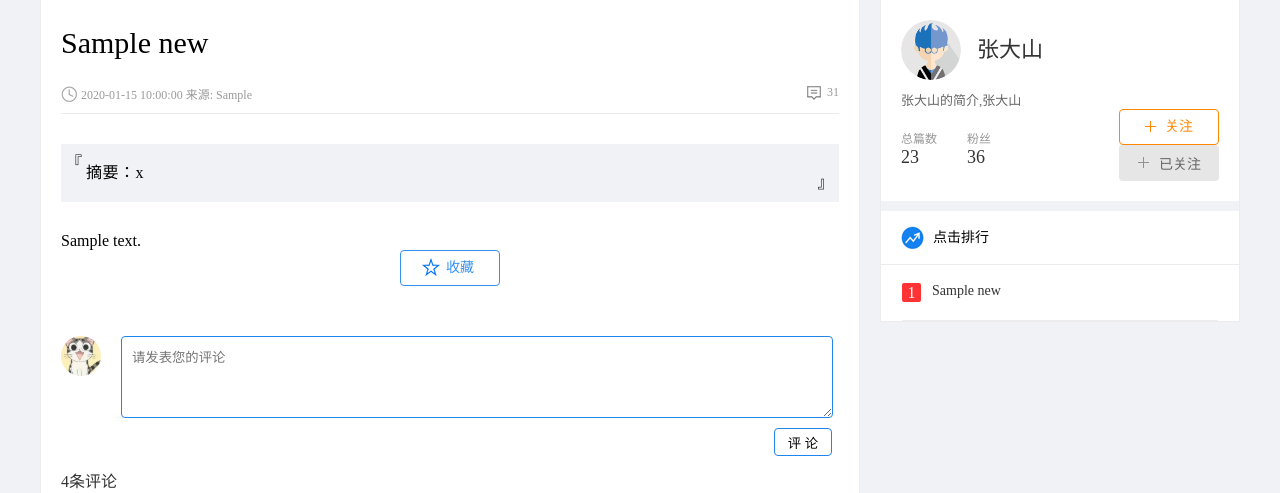
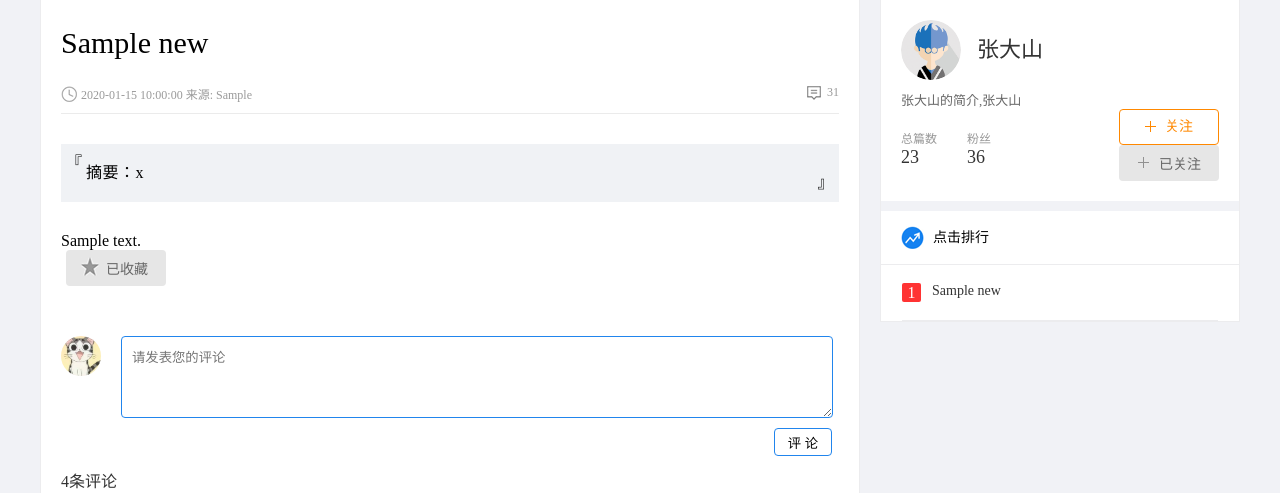
Before and after one commit to aGVsZWk/news, a Flask app: page /news/1 in a window 1280 px wide. Shown: the part 81-574 px from the top of the page. Run offline with Flask 2, Linux system fonts and the light colour scheme; the visitor is signed in with stand-in values (Sample User, id 1); tables that the repository leaves empty hold one stand-in row (values such as "Sample post"); parts of the project's set-up code (start-up, migrations or seed data) failed here and were passed over; some libraries are stand-ins or nearby versions.

Commit message:
收藏&取消收藏按钮显示

```diff
--- a/info/modules/news/views.py
+++ b/info/modules/news/views.py
@@ -53,12 +53,18 @@
     #     except Exception as e:
     #         current_app.logger.error(e)
 
+    # 2.3 判断用户是否收藏了该新闻
+    is_collected = False
+    if g.user and news in g.user.collection_news:
+        is_collected = True
+
 
     # 3.携带新闻数据，到模板界面那显示
     data = {
         "news":news.to_dict(),
         "click_news_list":click_news_list,
-        "user_info":g.user.to_dict() if g.user else ""
+        "user_info":g.user.to_dict() if g.user else "",
+        "is_collected":is_collected
     }
 
 
--- a/info/static/news/css/main.css
+++ b/info/static/news/css/main.css
@@ -618,7 +618,7 @@
     color:#3791ef;
     border-radius:4px;
     font-size:14px;
-    margin:0px 5px;
+    /*margin:0px 5px;*/
     background:url(../images/collect_icons.png) 21px 7px no-repeat;
     overflow:hidden;
 }
--- a/info/templates/news/detail.html
+++ b/info/templates/news/detail.html
@@ -34,8 +34,8 @@
 
         {{ data.news.content | safe }}
 
-    <a href="javascript:;" class="collection block-center" data-newid="" >收藏</a>
-    <a href="javascript:;" class="collected block-center" data-newid="" style="display: none"><span class="out">已收藏</span><span class="over">取消收藏</span></a>
+    <a href="javascript:;" class="collection block-center" data-newid="" style="display: {% if data.is_collected %}none{% else %}block{% endif %};">收藏</a>
+    <a href="javascript:;" class="collected block-center" data-newid="" style="display: {% if data.is_collected %}block{% else %}none{% endif %};"><span class="out">已收藏</span><span class="over">取消收藏</span></a>
 
 
     {#    判断是否显示评论输入框#}
```
